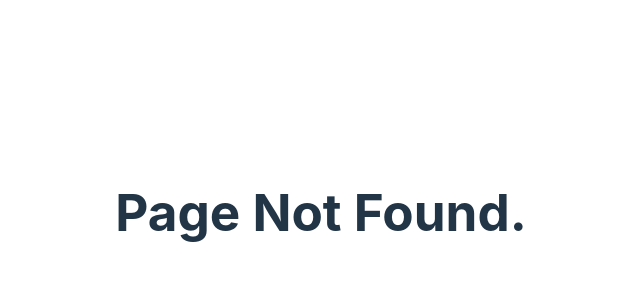
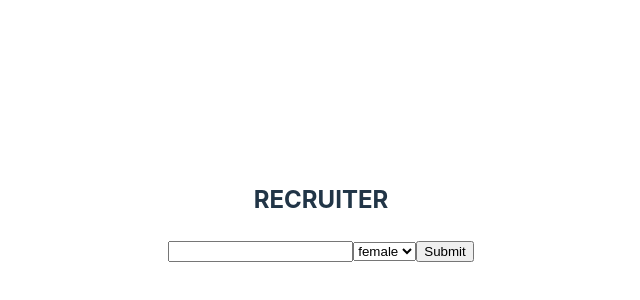
Before and after one commit to kkantaaa/get-that-job-2J3K, a React (Vite) app in the folder client/: page /recruiter/register1 in a window 1280 px wide. Before the commit this address had no page. Shown: the part 188-488 px from the top of the page, without its empty margins (319-959 px from the left). Built offline with nearby package versions, Linux system fonts and the light colour scheme.

Commit message:
feat: create Recruit Registration Page1

```diff
--- a/client/package.json
+++ b/client/package.json
@@ -14,6 +14,7 @@
     "jwt-decode": "^3.1.2",
     "react": "^18.2.0",
     "react-dom": "^18.2.0",
+    "react-hook-form": "^7.46.1",
     "react-router-dom": "^6.15.0"
   },
   "devDependencies": {
--- a/client/src/App.jsx
+++ b/client/src/App.jsx
@@ -2,6 +2,7 @@ import { BrowserRouter, Route, Routes } from 'react-router-dom'
 import UserRegisterPage1 from './pages/UserRegisterPage1.jsx'
 import UserRegisterPage2 from './pages/UserRegisterPage2.jsx'
 import UserRegisterPage3 from './pages/UserRegisterPage3.jsx'
+import RecruitRegisterPage1 from './pages/RecruitRegisterPage1.jsx'
 import './App.css'
 
 function App() {
@@ -14,6 +15,7 @@ function App() {
         <Route path ="/user/register1" element={<UserRegisterPage1/>}/>
         <Route path ="/user/register2" element={<UserRegisterPage2/>}/>
         <Route path ="/user/register3" element={<UserRegisterPage3/>}/>
+        <Route path ="/recruiter/register1" element={<RecruitRegisterPage1/>}/>
         <Route path ="*" element={<NoMatch/>}/>
       </Routes>
     </BrowserRouter>
--- /dev/null
+++ b/client/src/components/RecruitLogInInfo.jsx
@@ -0,0 +1,21 @@
+import { useForm } from "react-hook-form";
+import { useState } from "react";
+
+export function RecruitLogInInfo() {
+  const { register, handleSubmit } = useForm();
+  const onSubmit = data => console.log(data);
+
+  return (
+    <form onSubmit={handleSubmit(onSubmit)}>
+      <input {...register("firstName")} />
+      <select {...register("gender")}>
+        <option value="female">female</option>
+        <option value="male">male</option>
+        <option value="other">other</option>
+      </select>
+      <input type="submit" />
+    </form>
+  );
+}
+
+export default RecruitLogInInfo
--- /dev/null
+++ b/client/src/pages/RecruitRegisterPage1.jsx
@@ -0,0 +1,9 @@
+import RecruitLogInInfo from "@/components/RecruitLogInInfo.jsx"
+
+function RecruitRegisterPage1() {
+  return (
+    <><h2>RECRUITER</h2><RecruitLogInInfo /></>
+  )
+}
+
+export default RecruitRegisterPage1
--- a/client/vite.config.js
+++ b/client/vite.config.js
@@ -7,6 +7,7 @@ export default defineConfig({
   plugins: [react()],
   resolve: {
     alias: {
+      // eslint-disable-next-line no-undef
       "@": path.resolve(__dirname, "./src"),
     },
   },
```
Also changed, not shown: 1 other file (tests, documents, lock files or other folders).
